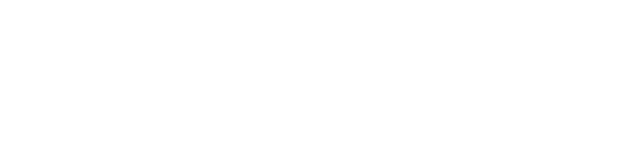
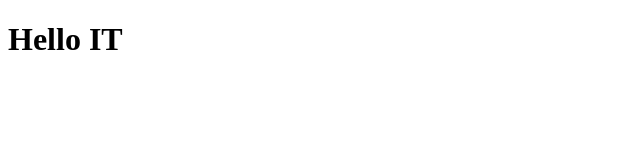
Before and after one commit to erperezm/it-crowd, a plain HTML site: page index.html in a window 1280 px wide. Shown: the whole page, without its empty margins (0-640 px from the left). Drawn offline with Linux system fonts and the light colour scheme.

Commit message:
Update index.html

```diff
--- a/index.html
+++ b/index.html
@@ -6,6 +6,6 @@
     <title>IT Crowd</title>
 </head>
 <body>
-
+    <h1>Hello IT</h1>
 </body>
 </html>
```
